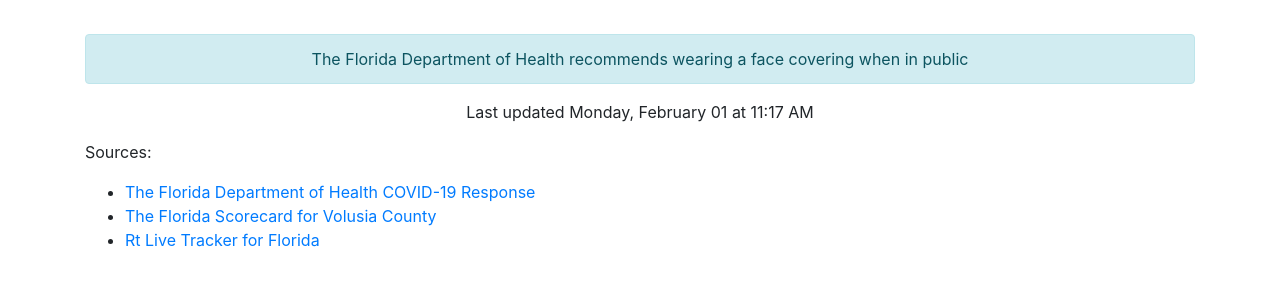
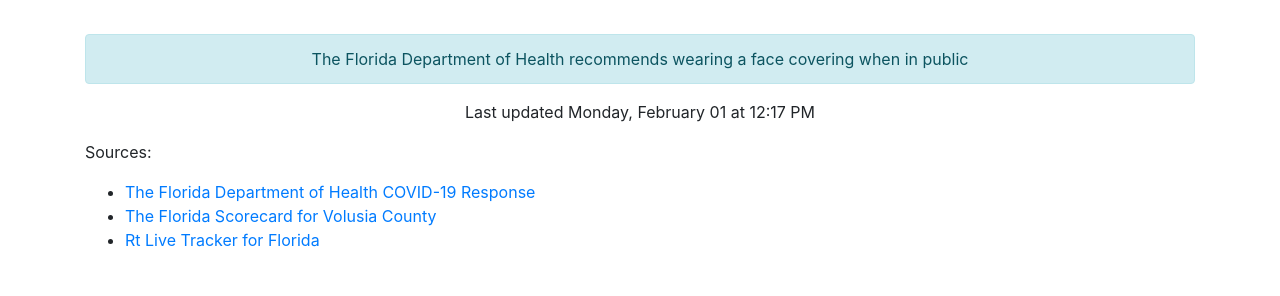
Before and after one commit to thinkjson/timeforchurch, a Jekyll site: the page built from index.md, in a window 1280 px wide. Shown: the part 544-840 px from the top of the page. Built offline with Jekyll 4.4.1, drawn with Linux system fonts in a browser that asks for light colours; our own code applies the rules of GitHub Pages for plain Markdown files.

Commit message:
Updating data

```diff
--- a/_includes/data.html
+++ b/_includes/data.html
@@ -10,4 +10,4 @@
     <div class="outcome text-success">YES</div>
     <div class="alert alert-info" role="alert">The Florida Department of Health recommends wearing a face covering when in public</div>
 
-    <p>Last updated Monday, February 01 at 11:17 AM</p>
+    <p>Last updated Monday, February 01 at 12:17 PM</p>
```
